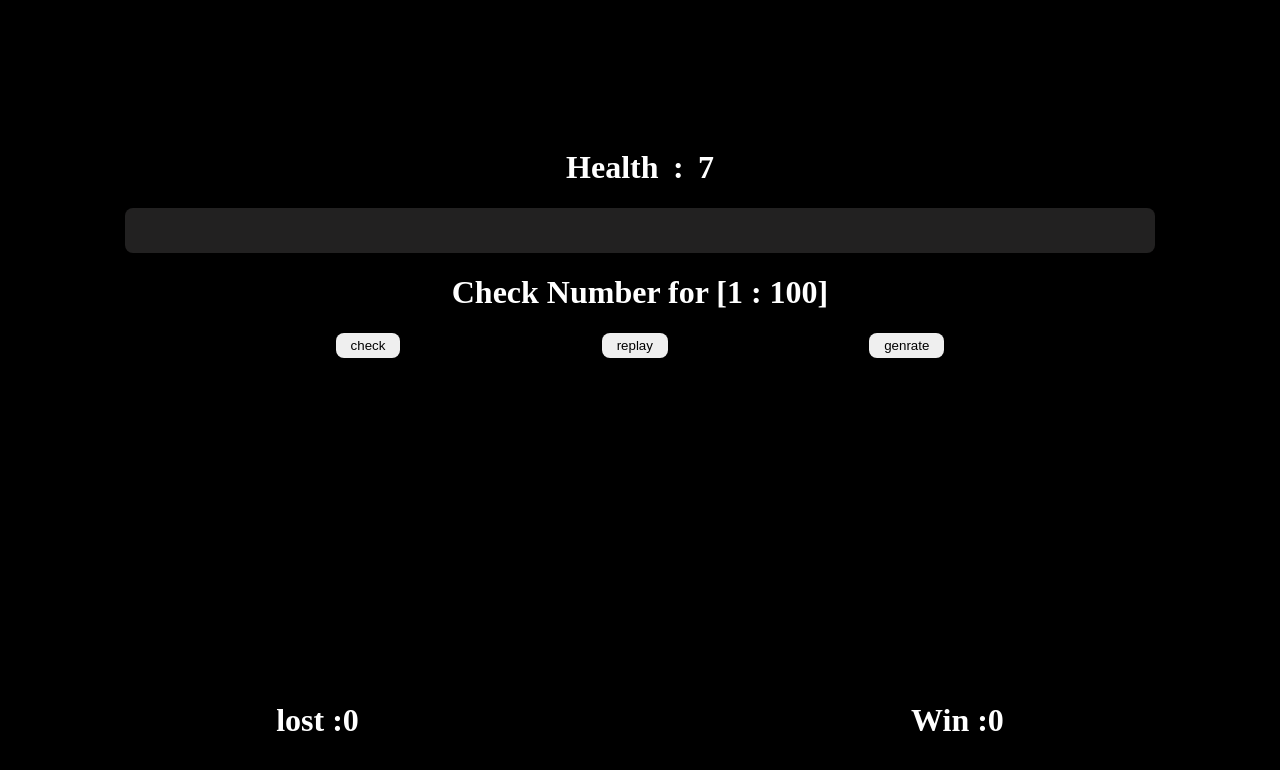
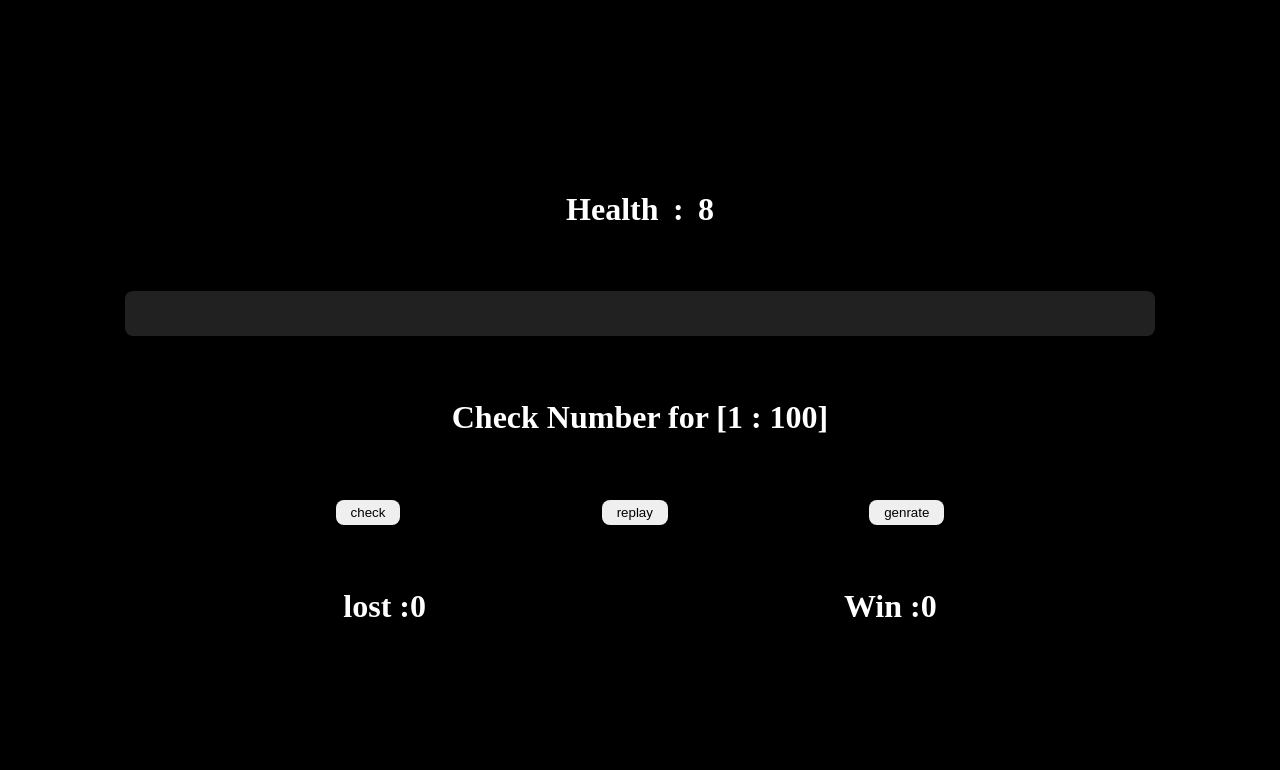
Before and after one commit to gabal-ahmed/games-exp, a plain HTML site: page index.html in a window 1280 px wide. Both pictures are taken after a click on the button "replay". Drawn offline with Linux system fonts and the light colour scheme.

Commit message:
Update index.html

```diff
--- a/index.html
+++ b/index.html
@@ -9,10 +9,12 @@
             body {
   background-color: black;
   display: flex;
-  justify-content: center;
+  justify-content: space-evenly;
   align-items: center;
   flex-direction: column;
   margin-top: 10%;
+  height: 70vh;
+
 
 
   text-align: center;
@@ -53,9 +55,8 @@ input {
     display: flex;
     align-items: flex-end;
     justify-content: space-around;
-    position: fixed;
-    width: 100%;
-    bottom: 5%;
+    width: 80%;
+
 
 }
 
@@ -67,13 +68,13 @@ input {
     <div class="text">
     <h1>Health </h1>
     <h1>&ThinSpace; :</h1>
-    <h1 id="helth"> &ThinSpace; 7</h1>
+    <h1 id="helth"> &ThinSpace; 8</h1>
 </div>
     <input id="inp" type="number">
     <h1>Check Number for [1 : 100]</h1>
     <div class="btns">
 
-        <button  onclick={Check()}>check</button>
+        <button onclick="Check()" >check</button>
         <button onclick={replay()}>replay</button>
         <button onclick={genrate()} >genrate</button>
     </div>
@@ -89,6 +90,7 @@ input {
 
     </div>
     <script>
+        let check = document.getElementById("check")
         let result ;
         let win  =document.getElementById("win")
         let lost =document.getElementById('lost')
@@ -99,21 +101,23 @@ input {
 
         function genrate(){
             let number = Math.trunc(Math.random()*100)
-
+            console.log(number);
             result = number
 
          return number
         }
         function replay (){
-            location.reload()
+            helth.innerHTML=`&ThinSpace; 8`
         }
         function Check (){
-            // helth.innerText =
+
 
             if(+helth.innerHTML   === 0){
                 console.log("lost");
                 lost.innerText= +lost.innerText+1
                 console.log(`Number is ${result}`);
+                replay()
+                genrate()
                 return
             }else{
                 helth.innerText = helth.innerText -1
@@ -127,9 +131,14 @@ input {
            else{
             console.log("congratulations");
             win.innerText=+win.innerText+1
+            replay()
+            genrate()
            }
+           inp.value = ""
 
-        }
+      }
+
+
     </script>
 </body>
 </html>
```
